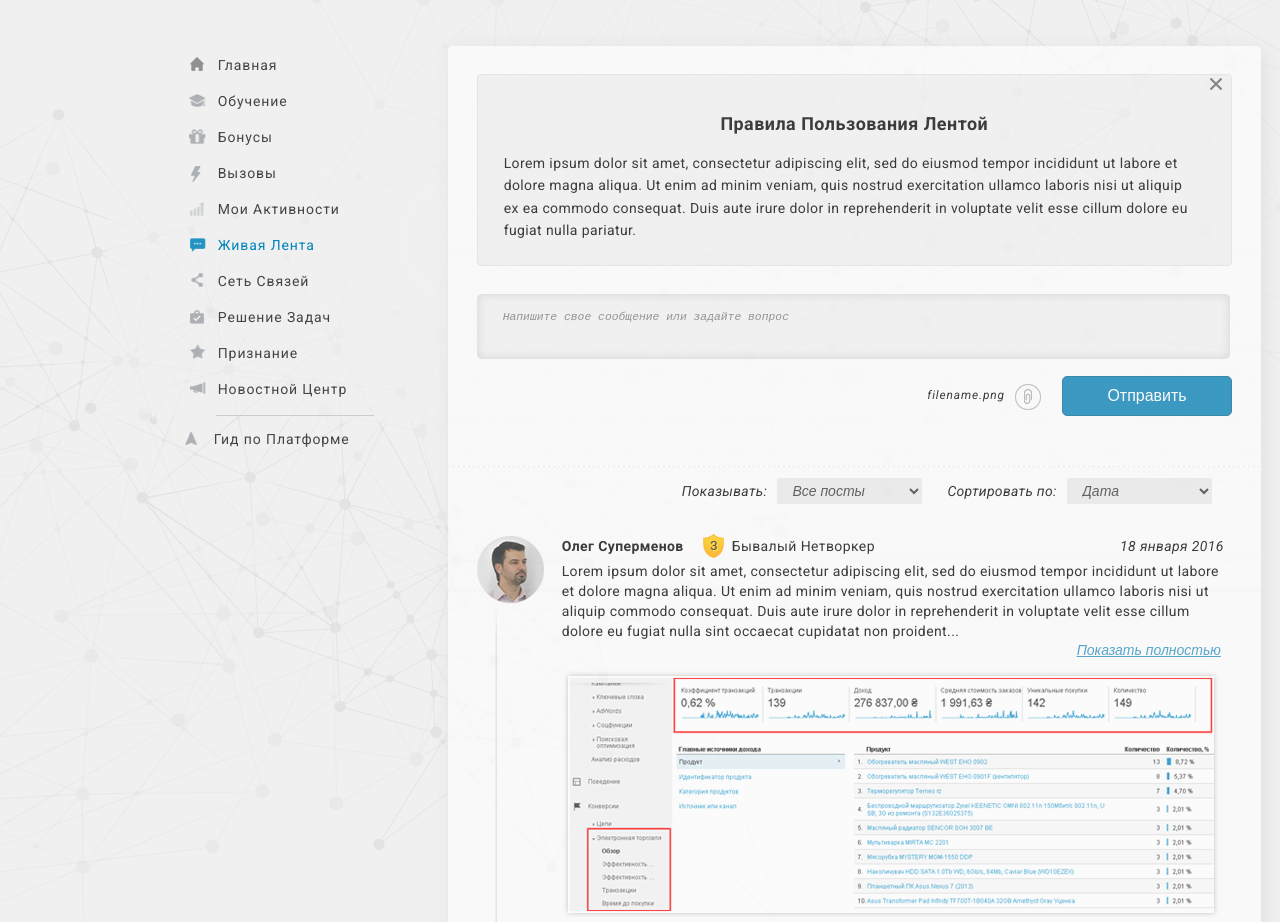
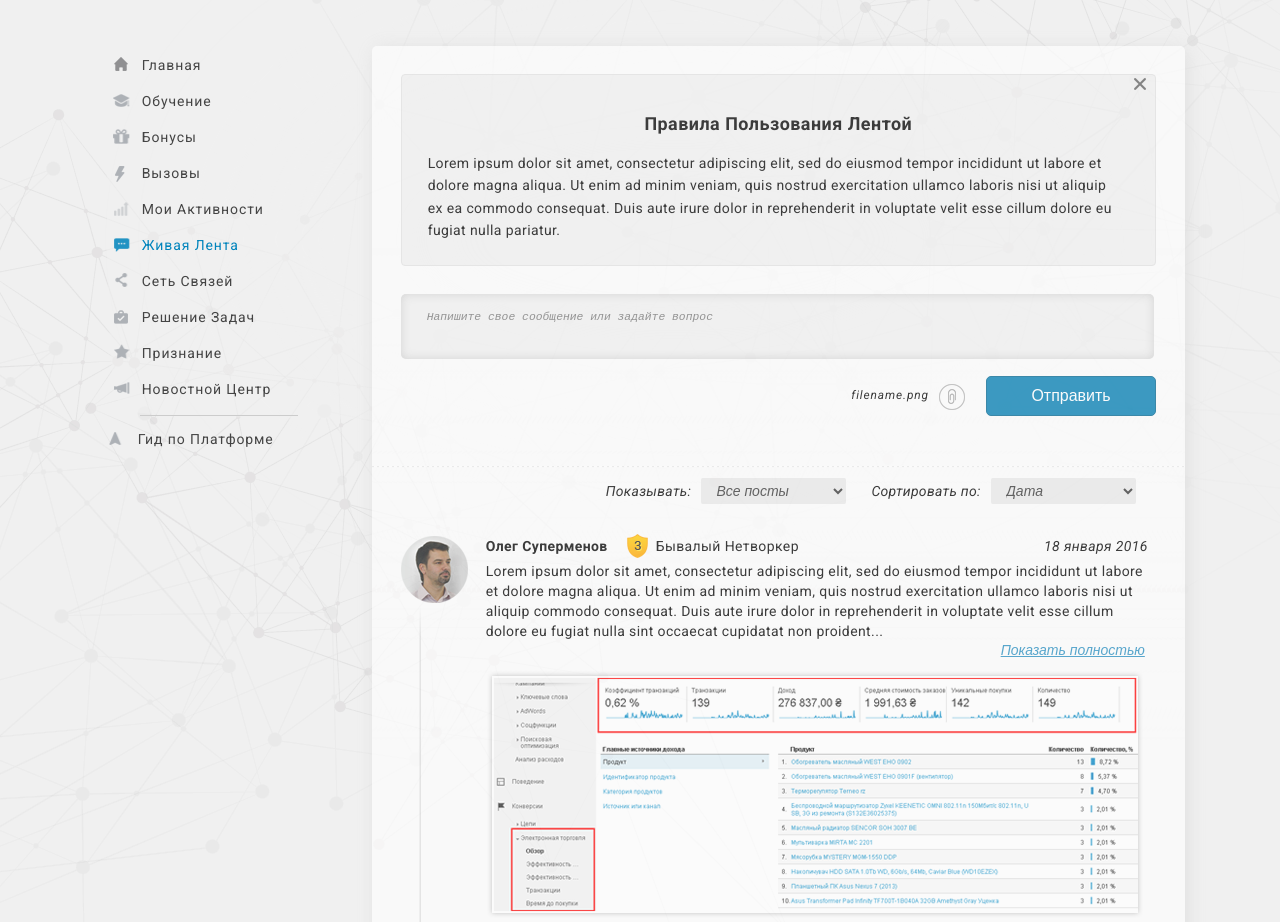
Before and after one commit to kolesnykovDmytro/Minimalism, a plain HTML site: page Minimalism Marketing/index.html in a window 1280 px wide. Shown: the top 922 px of the page. Drawn offline with Linux system fonts and the light colour scheme.

Commit message:
Update style.css

```diff
--- a/Minimalism Marketing/css/style.css
+++ b/Minimalism Marketing/css/style.css
@@ -10,7 +10,7 @@
 	display: flex;
 	min-width: 1090px;
 	width: 1090px;
-	margin: 0 0 0 171px;
+	margin: 0 auto;
 	padding-top: 46px;
 	-webkit-box-pack: justify;
 	-ms-flex-pack: justify;
```
